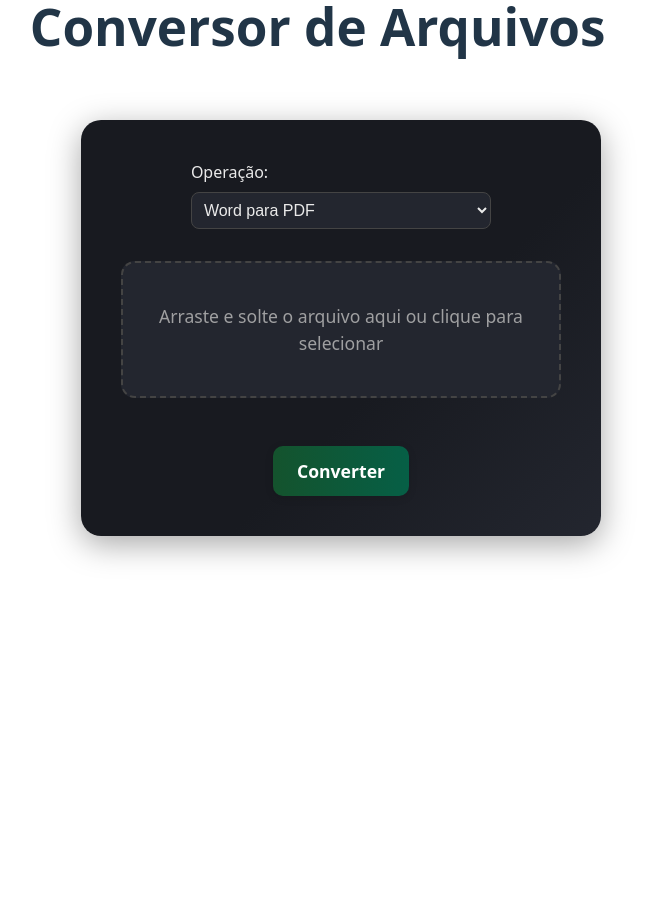
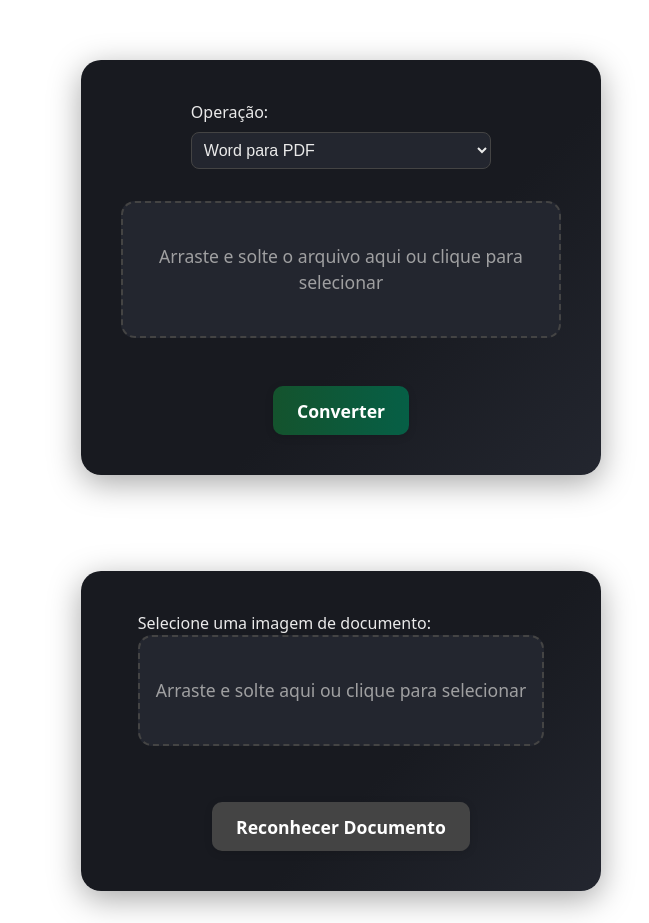
Before and after one commit to RobertoBuiatti/Conversor-download_arquivos, a React (Vite) app in the folder frontend/: page / in a window 1280 px wide. Shown: the part 172-1095 px from the top of the page, without its empty margins (299-948 px from the left). Before the commit the page ends 800 px from the top, so only its background shows below. Built offline with nearby package versions, Linux system fonts and the light colour scheme.

Commit message:
feat: adiciona formulário de reconhecimento de documentos com validação de arquivos e integração à API Gemini

```diff
--- /dev/null
+++ b/frontend/src/components/DocumentRecognizerForm.jsx
@@ -0,0 +1,193 @@
+import React, { useState, useRef } from "react";
+import styles from "./DocumentRecognizerForm.module.css";
+
+/**
+ * Formulário para reconhecimento de documentos (RG, CPF, CNH, Certidão, CNPJ).
+ * Permite enviar imagem, reconhece via API Gemini e exibe resultado em JSON.
+ */
+const allowedTypes = ["image/jpeg", "image/png", "image/gif"];
+const maxSize = 5 * 1024 * 1024; // 5MB
+
+const DocumentRecognizerForm = () => {
+  const [file, setFile] = useState(null);
+  const [loading, setLoading] = useState(false);
+  const [result, setResult] = useState("");
+  const [error, setError] = useState("");
+  const inputRef = useRef();
+
+  const handleFileChange = (e) => {
+    const selected = e.target.files[0];
+    if (!selected) return;
+    if (!allowedTypes.includes(selected.type)) {
+      setError("Tipo de arquivo não suportado. Use JPEG, PNG ou GIF.");
+      setFile(null);
+      return;
+    }
+    if (selected.size > maxSize) {
+      setError("Arquivo muito grande. Máximo permitido: 5MB.");
+      setFile(null);
+      return;
+    }
+    setFile(selected);
+    setError("");
+  };
+
+  const handleDrop = (e) => {
+    e.preventDefault();
+    const dropped = e.dataTransfer.files[0];
+    if (dropped) {
+      handleFileChange({ target: { files: [dropped] } });
+    }
+  };
+
+  const fileToBase64 = (file) =>
+    new Promise((resolve, reject) => {
+      const reader = new FileReader();
+      reader.onload = () => {
+        const base64String = reader.result.split(",")[1];
+        resolve(base64String);
+      };
+      reader.onerror = reject;
+      reader.readAsDataURL(file);
+    });
+
+  const handleSubmit = async (e) => {
+    e.preventDefault();
+    if (!file) return;
+    setLoading(true);
+    setResult("");
+    setError("");
+    try {
+      const base64Image = await fileToBase64(file);
+      const response = await fetch(
+        "https://generativelanguage.googleapis.com/v1beta/models/gemini-2.0-flash:generateContent?key=AIzaSyA8_mnMJCeRNBtddv8Js4L94HNsZ4_7NxM",
+        {
+          method: "POST",
+          headers: { "Content-Type": "application/json" },
+          body: JSON.stringify({
+            contents: [
+              {
+                parts: [
+                  {
+                    text:
+                      "Analise esta imagem de documento (RG, CPF, CNH, Certidão de Nascimento, Certidão de Casamento ou CNPJ) e retorne um JSON com os campos obrigatórios: nome, dataNascimento, nacionalidade, naturalidade, sexo, rg, cpf, nomePai, nomeMae, endereco, cidade, estado, cep. Para CNH: numeroRegistro, dataValidade, categoria. Para Certidão de Casamento: nomeConjuge, dataRegistro, cartorio. Para CNPJ: razaoSocial, nomeFantasia, cnpj, dataAbertura, atividadePrincipal. Se algum campo não for encontrado ou não se aplicar, deixe como string vazia."
+                  },
+                  {
+                    inline_data: {
+                      mime_type: file.type,
+                      data: base64Image,
+                    },
+                  },
+                ],
+              },
+            ],
+            generationConfig: {
+              temperature: 0.1,
+              topP: 1,
+              topK: 32,
+            },
+          }),
+        }
+      );
+      const data = await response.json();
+      if (!response.ok) {
+        throw new Error(data.error?.message || "Erro na chamada da API");
+      }
+      const text = data.candidates?.[0]?.content?.parts?.[0]?.text;
+      if (!text) throw new Error("Resposta da API em formato inválido");
+      // Tenta extrair JSON da string
+      const matches = text.match(/\{[\s\S]*\}/);
+      let jsonData;
+      if (matches) {
+        jsonData = JSON.parse(matches[0]);
+      } else {
+        jsonData = { texto: text };
+      }
+      setResult(JSON.stringify(jsonData, null, 2));
+    } catch (err) {
+      setError(err.message || "Erro ao analisar documento.");
+    }
+    setLoading(false);
+  };
+
+  const handleCopy = () => {
+    if (result)
+      navigator.clipboard.writeText(result);
+  };
+
+  const handleDownload = () => {
+    if (!result) return;
+    const blob = new Blob([result], { type: "application/json" });
+    const url = URL.createObjectURL(blob);
+    const a = document.createElement("a");
+    a.href = url;
+    a.download = "resultado.json";
+    a.click();
+    setTimeout(() => URL.revokeObjectURL(url), 100);
+  };
+
+  return (
+    <div className={styles.wrapper}>
+      <form className={styles.form} onSubmit={handleSubmit}>
+        <label className={styles.label}>
+          Selecione uma imagem de documento:
+          <div
+            className={styles.dropzone}
+            onClick={() => inputRef.current.click()}
+            onDrop={handleDrop}
+            onDragOver={(e) => e.preventDefault()}
+          >
+            <input
+              type="file"
+              ref={inputRef}
+              style={{ display: "none" }}
+              accept={allowedTypes.join(",")}
+              onChange={handleFileChange}
+            />
+            {file ? (
+              <span className={styles.filename}>{file.name}</span>
+            ) : (
+              <span className={styles.droptext}>
+                Arraste e solte aqui ou clique para selecionar
+              </span>
+            )}
+          </div>
+        </label>
+        <button
+          type="submit"
+          disabled={loading || !file}
+          className={styles.button}
+          aria-busy={loading}
+        >
+          {loading ? "Processando..." : "Reconhecer Documento"}
+        </button>
+        {error && (
+          <div className={styles.error}>{error}</div>
+        )}
+        {result && (
+          <div className={styles.resultSection}>
+            <pre className={styles.result}>{result}</pre>
+            <div className={styles.actions}>
+              <button
+                type="button"
+                className={styles.copyButton}
+                onClick={handleCopy}
+              >
+                Copiar
+              </button>
+              <button
+                type="button"
+                className={styles.downloadButton}
+                onClick={handleDownload}
+              >
+                Baixar JSON
+              </button>
+            </div>
+          </div>
+        )}
+      </form>
+    </div>
+  );
+};
+
+export default DocumentRecognizerForm;
--- /dev/null
+++ b/frontend/src/components/DocumentRecognizerForm.module.css
@@ -0,0 +1,159 @@
+.wrapper {
+  display: flex;
+  flex-direction: row;
+  gap: 2rem;
+  justify-content: center;
+  align-items: flex-start;
+  width: 100%;
+  flex-wrap: wrap;
+  padding-left: 4vw;
+  padding-right: 4vw;
+  box-sizing: border-box;
+}
+
+.form {
+  display: flex;
+  flex-direction: column;
+  align-items: center;
+  gap: 1.5rem;
+  max-width: 440px;
+  min-width: 320px;
+  margin: 2rem auto;
+  padding: 2.5rem;
+  background: linear-gradient(135deg, #181a20 60%, #23262f 100%);
+  border-radius: 20px;
+  box-shadow: 0 8px 32px rgba(0,0,0,0.35);
+  color: #eaeaea;
+  flex: 1 1 340px;
+}
+
+.dropzone {
+  background: #23262f;
+  border: 2px dashed #444;
+  border-radius: 14px;
+  padding: 2.5rem 1rem;
+  text-align: center;
+  cursor: pointer;
+  transition: border-color 0.2s, background 0.2s;
+  color: #b5b5b5;
+  font-size: 1.1rem;
+  margin-bottom: 0.5rem;
+}
+
+.active {
+  border-color: #00c3ff;
+  background: #222c38;
+  color: #00c3ff;
+}
+
+.droptext {
+  opacity: 0.85;
+}
+
+.filename {
+  color: #00c3ff;
+  font-weight: bold;
+  font-size: 1.1rem;
+}
+
+.label {
+  font-size: 1rem;
+  margin-bottom: 0.5rem;
+  color: #eaeaea;
+}
+
+.button {
+  background: linear-gradient(90deg, #14532d 0%, #065f46 100%);
+  color: #fff;
+  border: none;
+  border-radius: 10px;
+  padding: 0.8rem 1.5rem;
+  font-size: 1.1rem;
+  font-weight: bold;
+  cursor: pointer;
+  transition: background 0.2s, box-shadow 0.2s;
+  margin-top: 1rem;
+  box-shadow: 0 2px 8px rgba(0,0,0,0.12);
+}
+
+.button:disabled {
+  background: #444;
+  cursor: not-allowed;
+}
+
+.actions {
+  display: flex;
+  gap: 1rem;
+  margin-top: 1rem;
+}
+
+.copyButton,
+.downloadButton {
+  background: #23262f;
+  color: #00c3ff;
+  border: 1px solid #00c3ff;
+  border-radius: 8px;
+  padding: 0.6rem 1.2rem;
+  font-size: 1rem;
+  font-weight: bold;
+  cursor: pointer;
+  transition: background 0.2s, color 0.2s;
+}
+
+.copyButton:hover,
+.downloadButton:hover {
+  background: #00c3ff;
+  color: #181a20;
+}
+
+.error {
+  color: #ff4c4c;
+  margin-top: 1rem;
+  font-weight: bold;
+  background: #23262f;
+  padding: 0.7rem 1rem;
+  border-radius: 8px;
+  border: 1px solid #ff4c4c;
+}
+
+.resultSection {
+  margin-top: 1rem;
+  background: linear-gradient(135deg, #181a20 60%, #23262f 100%);
+  border-radius: 20px;
+  box-shadow: 0 8px 32px rgba(0,0,0,0.35);
+  padding: 2rem 1rem;
+  display: flex;
+  flex-direction: column;
+  align-items: center;
+  color: #eaeaea;
+  flex: 1 1 340px;
+  margin: 2rem auto;
+}
+
+.result {
+  font-family: 'Fira Mono', 'Consolas', monospace;
+  font-size: 1rem;
+  color: #eaeaea;
+  background: #23262f;
+  border-radius: 8px;
+  padding: 1rem;
+  white-space: pre-wrap;
+  max-height: 320px;
+  overflow-y: auto;
+  width: 100%;
+}
+
+@media (max-width: 900px) {
+  .wrapper {
+    flex-direction: column;
+    gap: 1rem;
+    align-items: stretch;
+    padding-left: 2vw;
+    padding-right: 2vw;
+  }
+  .form, .resultSection {
+    max-width: 100%;
+    min-width: 0;
+    margin: 1rem auto;
+  }
+}
--- a/frontend/src/pages/ConverterPage.jsx
+++ b/frontend/src/pages/ConverterPage.jsx
@@ -1,11 +1,22 @@
 import React from 'react';
 import ConverterForm from '../components/ConverterForm';
+import DocumentRecognizerForm from '../components/DocumentRecognizerForm';
 
 const ConverterPage = () => {
   return (
-    <div>
+    <div style={{ width: "100%" }}>
       <h1>Conversor de Arquivos</h1>
-      <ConverterForm />
+      <div style={{
+        display: "flex",
+        gap: "32px",
+        flexWrap: "wrap",
+        justifyContent: "center",
+        alignItems: "flex-start",
+        marginTop: "24px"
+      }}>
+        <ConverterForm />
+        <DocumentRecognizerForm />
+      </div>
     </div>
   );
 };
```
